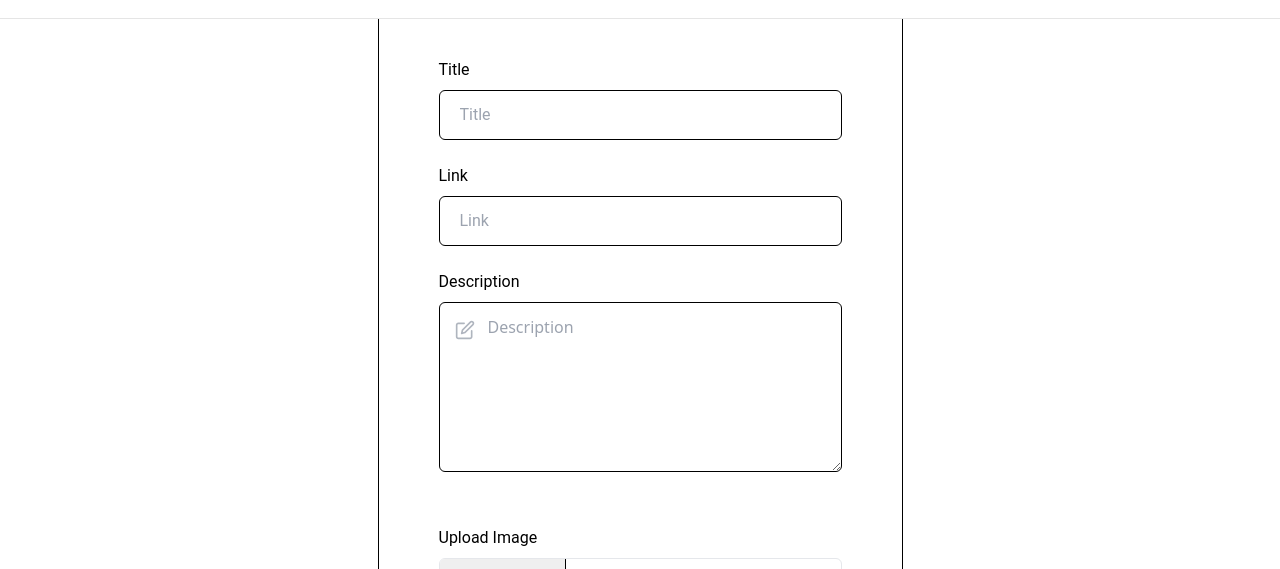
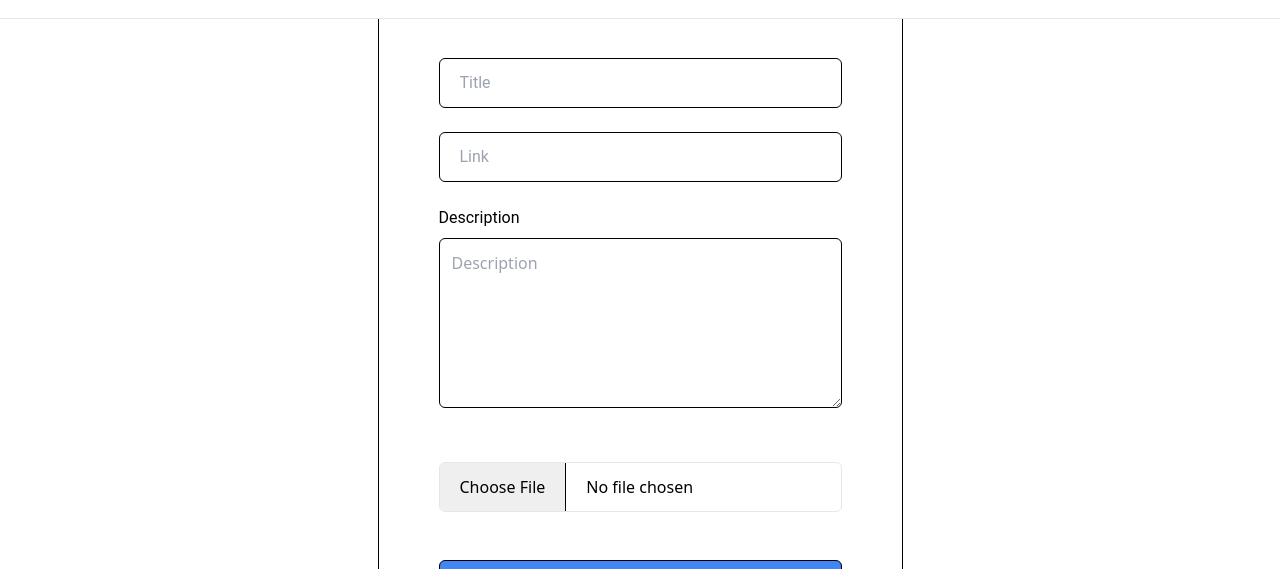
Before and after one commit to GDG-ASU/GDG-Hub, a React (Create React App) app in the folder frontend/: page /create in a window 1280 px wide. Shown: the part 231-800 px from the top of the page. Built offline with nearby package versions, Linux system fonts and the light colour scheme; what tailgrids would draw is missing.

Commit message:
show edit

```diff
--- a/frontend/src/components/Create.tsx
+++ b/frontend/src/components/Create.tsx
@@ -1,19 +1,27 @@
 import axios from "axios";
-import { useState } from "react";
+import React, { useState, ChangeEvent, FormEvent } from "react";
+
+interface FormState {
+  title: string;
+  link: string;
+  content: string;
+}
 
 const Create = () => {
-  const [form, setForm] = useState({
+  const [form, setForm] = useState<FormState>({
     title: "",
     link: "",
     content: "",
   });
 
-  const handleChange = (e) => {
+  const handleChange = (
+    e: ChangeEvent<HTMLInputElement | HTMLTextAreaElement>
+  ) => {
     const { name, value } = e.target;
-    setForm({ ...form, [name]: value });
+    setForm((prevForm) => ({ ...prevForm, [name]: value }));
   };
 
-  const handleSubmit = (e) => {
+  const handleSubmit = (e: FormEvent) => {
     e.preventDefault();
     axios
       .post("http://localhost:5000/posts", form, {
@@ -21,11 +29,11 @@ const Create = () => {
           Authorization: `Bearer ${localStorage.getItem("token")}`,
         },
       })
-      .then((res) => {
+      .then(() => {
         window.location.href = "/";
       })
       .catch((err) => {
-        console.log(err);
+        console.error(err);
       });
   };
 
@@ -34,63 +42,37 @@ const Create = () => {
       <div className="container mx-auto">
         <div className="-mx-4 flex flex-wrap">
           <div className="w-full px-4">
-            <div className="relative mx-auto max-w-[525px] overflow-hidden rounded-lg bg-gray-1 px-10 py-16 text-center sm:px-12 md:px-[60px] border border-black ">
+            <div className="relative mx-auto max-w-[525px] overflow-hidden rounded-lg bg-gray-1 px-10 py-16 text-center sm:px-12 md:px-[60px] border border-black">
               <div className="mb-10 text-center md:mb-16">
-                <h1 className="font-roboto text-4xl font-semibold text-dark dark:text-white">
+                <h1 className="font-roboto text-4xl font-semibold text-dark">
                   Create Post
                 </h1>
               </div>
               <form onSubmit={handleSubmit}>
-                <label
-                  htmlFor="title"
-                  className="text-left block mb-2 text-base text-body-color font-roboto"
-                >
-                  Title
-                </label>
                 <InputBox
                   type="text"
                   name="title"
                   placeholder="Title"
                   handleChange={handleChange}
                 />
-                <label
-                  htmlFor="link"
-                  className="text-left block mb-2 text-base text-body-color font-roboto"
-                >
-                  Link
-                </label>
                 <InputBox
                   type="text"
                   name="link"
                   placeholder="Link"
                   handleChange={handleChange}
                 />
-                {/* <label htmlFor="title" className="text-left block mb-2 text-base text-body-color font-roboto">
-                  Title
-                </label>
-                <InputBox type="text" name="title" placeholder="Title" handleChange={handleChange} /> */}
                 <label
-                  htmlFor="description"
+                  htmlFor="content"
                   className="text-left block mb-2 text-base text-body-color font-roboto"
                 >
                   Description
                 </label>
-                <div className=" w-full ">
-                  <DefaultColumn children={"awd"}>
-                    <MessageTextarea handleChange={handleChange} />
+                <DefaultColumn>
+                  <MessageTextarea name="content" handleChange={handleChange} />
                 </DefaultColumn>
-                </div>
-                <label
-                  htmlFor="image"
-                  className="text-left block mb-2 text-base text-body-color font-roboto"
-                >
-                  Upload Image
-                </label>
-                <div className=" w-full ">
-                  <DefaultColumn children={"awd"}>
+                <DefaultColumn>
                   <DefaultFileInput />
                 </DefaultColumn>
-                </div>
                 <div className="mb-10">
                   <input
                     type="submit"
@@ -109,7 +91,19 @@ const Create = () => {
 
 export default Create;
 
-const InputBox = ({ type, placeholder, name, handleChange }) => {
+interface InputBoxProps {
+  type: string;
+  placeholder: string;
+  name: string;
+  handleChange: (e: ChangeEvent<HTMLInputElement>) => void;
+}
+
+const InputBox: React.FC<InputBoxProps> = ({
+  type,
+  placeholder,
+  name,
+  handleChange,
+}) => {
   return (
     <div className="mb-6">
       <input
@@ -117,61 +111,45 @@ const InputBox = ({ type, placeholder, name, handleChange }) => {
         placeholder={placeholder}
         name={name}
         onChange={handleChange}
-        className="font-roboto w-full rounded-md border border-black  px-5 py-3 text-base text-body-color outline-none  focus-visible:shadow-none "
+        className="font-roboto w-full rounded-md border border-black px-5 py-3 text-base text-body-color outline-none focus-visible:shadow-none"
       />
     </div>
   );
 };
 
-const DefaultColumn = ({ children }) => {
+interface DefaultColumnProps {
+  children: React.ReactNode;
+}
+
+const DefaultColumn: React.FC<DefaultColumnProps> = ({ children }) => {
   return (
-    <div className="w-full ">
+    <div className="w-full">
       <div className="mb-12">{children}</div>
     </div>
   );
 };
 
-const MessageTextarea = ({ handleChange }) => {
+interface MessageTextareaProps {
+  name: string;
+  handleChange: (e: ChangeEvent<HTMLTextAreaElement>) => void;
+}
+
+const MessageTextarea: React.FC<MessageTextareaProps> = ({
+  name,
+  handleChange,
+}) => {
   return (
-    <>
-      <div className="relative">
     <textarea
       rows={6}
-          name="description"
+      name={name}
       onChange={handleChange}
       placeholder="Description"
-          className="border border-black w-full bg-transparent rounded-md  dark:border-dark-3 p-3 pl-12 text-dark-6 outline-none  disabled:cursor-default disabled:bg-gray-2"
+      className="border border-black w-full bg-transparent rounded-md p-3 text-dark-6 outline-none"
     />
-        <span className="absolute top-[18px] left-4">
-          <svg
-            width={20}
-            height={20}
-            viewBox="0 0 20 20"
-            fill="none"
-            xmlns="http://www.w3.org/2000/svg"
-          >
-            <g opacity={0.8}>
-              <path
-                fillRule="evenodd"
-                clipRule="evenodd"
-                d="M1.56622 3.23223C2.03506 2.76339 2.67094 2.5 3.33398 2.5H9.16732C9.62755 2.5 10.0006 2.8731 10.0006 3.33333C10.0006 3.79357 9.62755 4.16667 9.16732 4.16667H3.33398C3.11297 4.16667 2.90101 4.25446 2.74473 4.41074C2.58845 4.56702 2.50065 4.77899 2.50065 5V16.6667C2.50065 16.8877 2.58845 17.0996 2.74473 17.2559C2.90101 17.4122 3.11297 17.5 3.33398 17.5H15.0006C15.2217 17.5 15.4336 17.4122 15.5899 17.2559C15.7462 17.0996 15.834 16.8877 15.834 16.6667V10.8333C15.834 10.3731 16.2071 10 16.6673 10C17.1276 10 17.5006 10.3731 17.5006 10.8333V16.6667C17.5006 17.3297 17.2373 17.9656 16.7684 18.4344C16.2996 18.9033 15.6637 19.1667 15.0006 19.1667H3.33398C2.67094 19.1667 2.03506 18.9033 1.56622 18.4344C1.09738 17.9656 0.833984 17.3297 0.833984 16.6667V5C0.833984 4.33696 1.09738 3.70107 1.56622 3.23223Z"
-                fill="#9CA3AF"
-              />
-              <path
-                fillRule="evenodd"
-                clipRule="evenodd"
-                d="M16.6673 2.39909C16.4195 2.39909 16.1818 2.49754 16.0066 2.67278L8.25314 10.4262L7.81264 12.1882L9.57463 11.7477L17.3281 3.99427C17.5033 3.81903 17.6018 3.58135 17.6018 3.33352C17.6018 3.0857 17.5033 2.84802 17.3281 2.67278C17.1528 2.49754 16.9152 2.39909 16.6673 2.39909ZM14.8281 1.49427C15.3159 1.00647 15.9775 0.732422 16.6673 0.732422C17.3572 0.732422 18.0188 1.00647 18.5066 1.49427C18.9944 1.98207 19.2684 2.64367 19.2684 3.33352C19.2684 4.02338 18.9944 4.68498 18.5066 5.17278L10.5899 13.0894C10.4831 13.1962 10.3493 13.272 10.2028 13.3086L6.86945 14.142C6.58547 14.213 6.28506 14.1298 6.07808 13.9228C5.8711 13.7158 5.78789 13.4154 5.85888 13.1314L6.69222 9.79808C6.72885 9.65155 6.80461 9.51773 6.91141 9.41093L14.8281 1.49427Z"
-                fill="#9CA3AF"
-              />
-            </g>
-          </svg>
-        </span>
-      </div>
-    </>
   );
 };
 
-const DefaultFileInput = () => {
+const DefaultFileInput: React.FC = () => {
   return (
     <>
       <input
--- a/frontend/src/components/EditPost.tsx
+++ b/frontend/src/components/EditPost.tsx
@@ -3,7 +3,7 @@ import { useState, useEffect } from "react";
 import { useParams, useNavigate } from "react-router-dom";
 
 const EditPost = () => {
-  const { id } = useParams(); // Get the post ID from the URL
+  const { id } = useParams();
   const navigate = useNavigate();
   const [form, setForm] = useState({
     title: "",
@@ -11,25 +11,22 @@ const EditPost = () => {
     content: "",
   });
 
-  // Fetch existing post data
   useEffect(() => {
     axios
       .get(`http://localhost:5000/posts/${id}`, {
         headers: { Authorization: `Bearer ${localStorage.getItem("token")}` },
       })
       .then((res) => {
-        setForm(res.data); // Populate form with existing data
+        setForm(res.data);
       })
       .catch((err) => console.log(err));
   }, [id]);
 
-  // Handle input change
   const handleChange = (e) => {
     const { name, value } = e.target;
     setForm({ ...form, [name]: value });
   };
 
-  // Handle form submission
   const handleSubmit = (e) => {
     e.preventDefault();
     axios
@@ -37,7 +34,7 @@ const EditPost = () => {
         headers: { Authorization: `Bearer ${localStorage.getItem("token")}` },
       })
       .then(() => {
-        navigate("/"); // Redirect after update
+        navigate("/");
       })
       .catch((err) => console.log(err));
   };
@@ -103,7 +100,6 @@ const EditPost = () => {
 
 export default EditPost;
 
-// Input Box Component
 const InputBox = ({ type, name, value, placeholder, handleChange }) => {
   return (
     <div className="mb-6">
@@ -119,7 +115,6 @@ const InputBox = ({ type, name, value, placeholder, handleChange }) => {
   );
 };
 
-// Textarea Component
 const MessageTextarea = ({ name, value, handleChange }) => {
   return (
     <textarea
```
Also changed, not shown: frontend/src/components/Post.tsx (+91 -12 lines). Lines whose indentation alone changed are shown as unchanged.
